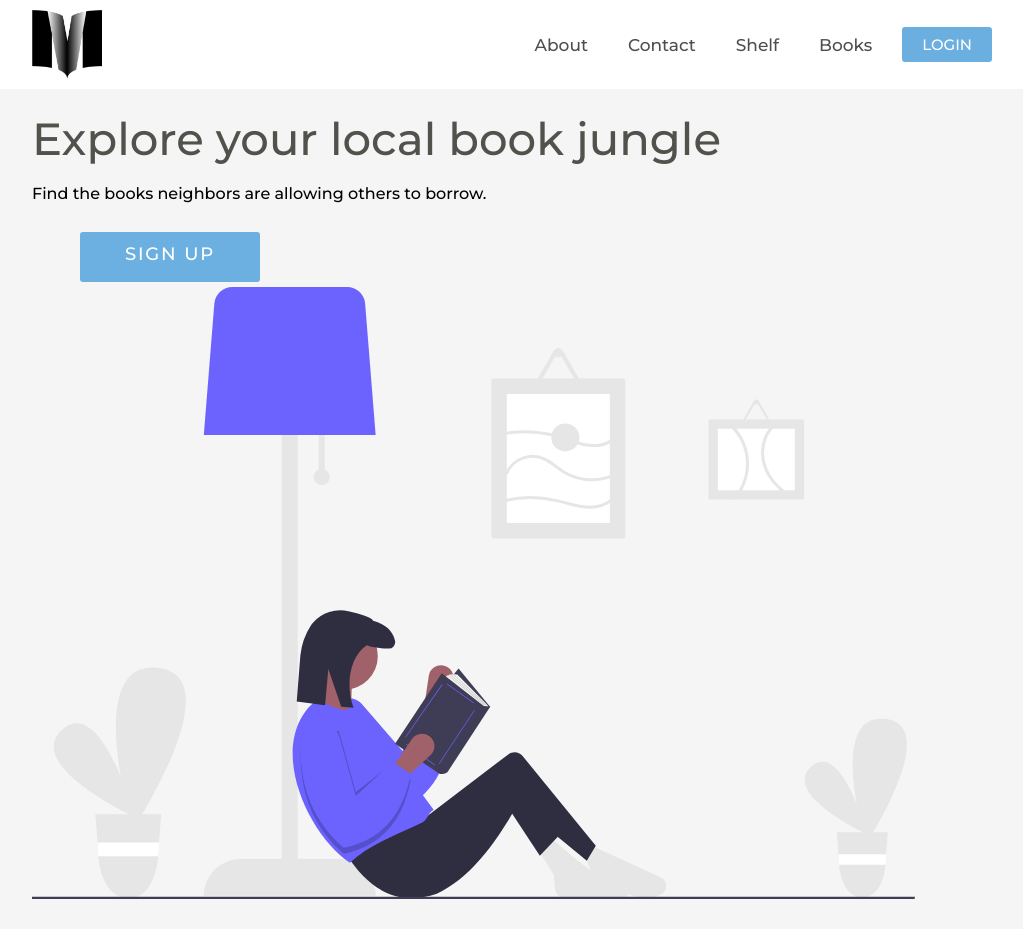
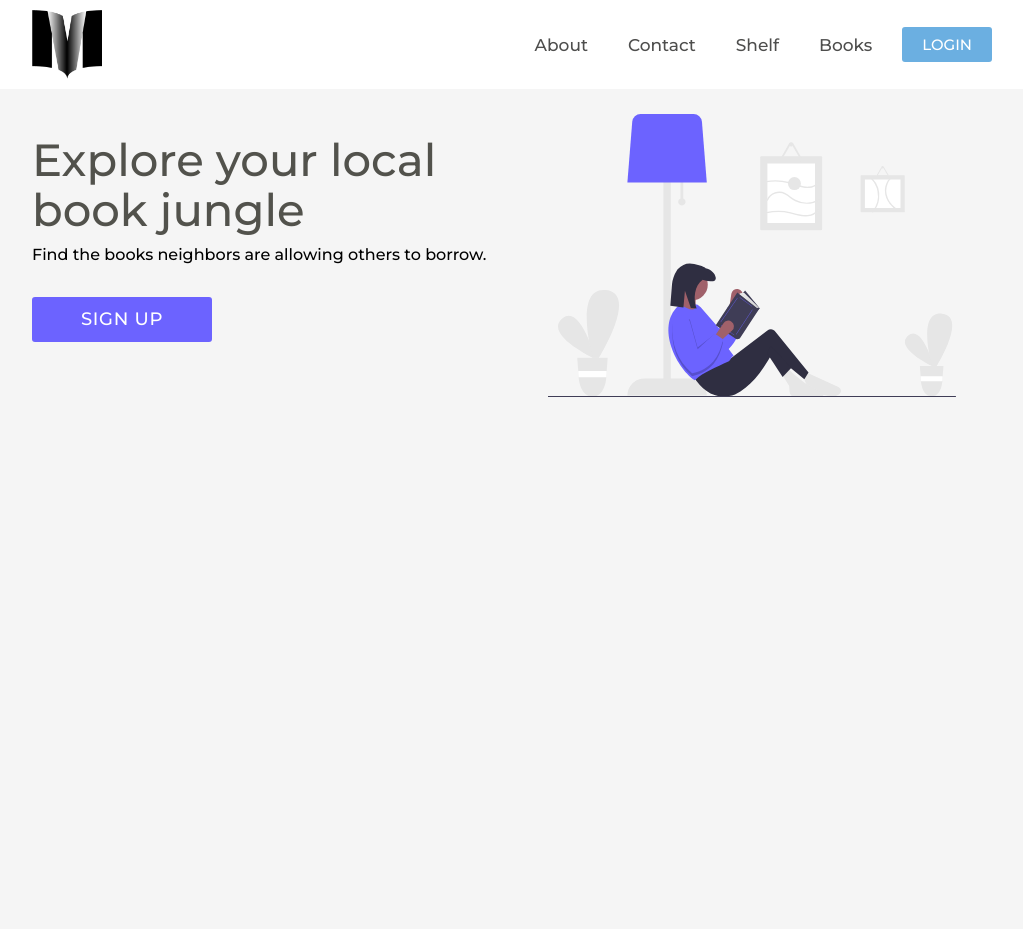
Before and after one commit to Neighborhood-Library/FrontEnd, a React (Create React App) app: page / in a window 1280 px wide. Shown: the whole page, without its empty margins (128-1151 px from the left). After the commit the page ends 800 px from the top, so only its background shows below. Built offline with nearby package versions, Linux system fonts and the light colour scheme; no server answers.

Commit message:
home page hero layout

```diff
--- a/src/components/chat/Input/Input.js
+++ b/src/components/chat/Input/Input.js
@@ -1,14 +1,15 @@
-import React, { useEffect, useState } from 'react';
-import { useParams } from 'react-router-dom';
+import React, { useState } from 'react';
+// import { useEffect } from 'react';
+// import { useParams } from 'react-router-dom';
 // import io from 'socket.io-client';
-import Axios from 'axios';
+// import Axios from 'axios';
 import './Input.css';
 
 // const socket = io(process.env.REACT_APP_REQ_URL);
 
 const Input = ({ setMessages, messages, transaction }) => {
   const [message, setMessage] = useState('');
-  const { user_id } = useParams();
+  // const { user_id } = useParams();
 
   const sendMessage = event => {
 		event.preventDefault();
@@ -24,23 +25,23 @@ const Input = ({ setMessages, messages, transaction }) => {
 		// }
   };
 
-  useEffect(() => {
-    async function getMessages() {
-      await Axios
-        .get(`${process.env.REACT_APP_REQ_URL}/api/message/tran/${transaction.id}`, {withCredentials: true})
-        .then(resp => {
-          setMessages(resp.data);
-        })
-        .catch(err => {
-          console.log(err);
-        });
-    }
+  // useEffect(() => {
+  //   async function getMessages() {
+  //     await Axios
+  //       .get(`${process.env.REACT_APP_REQ_URL}/api/message/tran/${transaction.id}`, {withCredentials: true})
+  //       .then(resp => {
+  //         setMessages(resp.data);
+  //       })
+  //       .catch(err => {
+  //         console.log(err);
+  //       });
+  //   }
 
-    // returned message from server
-		// socket.on('retMsg', getMessages);
+  //   // returned message from server
+	// 	// socket.on('retMsg', getMessages);
 
-    // socket.on('update', getMessages);
-  }, [message, messages, setMessages, transaction]);
+  //   // socket.on('update', getMessages);
+  // }, [message, messages, setMessages, transaction]);
 
   return (
     <form className='form'>
--- a/src/components/customButton/CustomButton.scss
+++ b/src/components/customButton/CustomButton.scss
@@ -18,16 +18,13 @@
 
 .sign-up {
 	color: #ffffff;
-	background-color: #6cb0e2;
+	background-color: #6c63ff;
 	font-size: 1.8rem;
 	transition-duration: 0.3s;
-	height: 5rem;
-	letter-spacing: 0.18rem;
-	width: 0.001px;
 
 	&:hover {
 		color: #ffffff;
-		background-color: #0b67a8;
+		background-color: #4540a5;
 		text-decoration: none;
 	}
 
--- a/src/components/landingPage/LandingPage.js
+++ b/src/components/landingPage/LandingPage.js
@@ -5,7 +5,7 @@ import CustomButton from '../customButton/CustomButton';
 export const LandingPage = () => {
 	return (
 		<div className='page-wrap'>
-			<section className="hero">
+			<section id="hero">
 				<div>
 					<h1 className='cta'>
 						Explore your local book jungle
--- a/src/components/landingPage/landing.scss
+++ b/src/components/landingPage/landing.scss
@@ -1,37 +1,60 @@
+#hero {
+	display: grid;
+	grid-template-columns: repeat(auto-fit, minmax(200px, 1fr));
+	align-items: center;
+
+	div {
+		text-align: left;
+		margin-bottom: 30px;
+
+		p {
+			margin-bottom: 30px;
+		}
+
+		@media (max-width: $phone) {
+			text-align: center;
+		}
+	}
+
+	img {
+		width: 85%;
+		margin: 0 auto;
+	}
+}
+
 .cta {
 	font-size: 4.5rem;
 	padding-bottom: 2%;
 	color: #52524c;
 
 	@media (max-width: $phone) {
-		width: 100%;
 		text-align: center;
-		line-height: normal;
-		margin-left: 0;
-		margin-top: 65%;
-		padding: 10%;
-		color: #fff;
 	}
 
 	@media (max-width: $medium-phone) {
-		margin-top: 65%;
 		font-size: 3rem;
 	}
 
 	@media (max-width: $medium-iphone) {
-		margin-top: 75%;
 		padding: 1rem;
 	}
 
 	@media (max-width: $small-phone) {
 		font-size: 3rem;
-		margin-top: 55%;
 	}
 }
 
 .sign-up {
-	margin-left: 5%;
-	width: 0.001%;
+
+	&.custom-button {
+
+		@media (max-width: $phone) {
+			margin: 0 auto;
+			min-width: 12rem;
+			padding: 0 2rem;
+			font-size: 1.5rem;
+		}
+	}
 
 	@media (max-width: $phone) {
 		width: 36%;
@@ -46,29 +69,7 @@
 	@media (max-width: $small-phone) {
 		width: 50%;
 	}
-}
 
-.sign-up {
-	&.custom-button {
-		@media (max-width: $medium-phone) {
-			min-width: 12rem;
-			padding: 0 2rem;
-			margin-left: 2.2rem;
-			font-size: 1.5rem;
-		}
-
-		@media (max-width: $medium-iphone) {
-			margin-left: 1.5rem;
-		}
-
-		@media (max-width: $small-phone) {
-			margin-left: 2.8rem;
-		}
-
-		@media (max-width: $small-iphone) {
-			margin-left: 1.9rem;
-		}
-	}
 }
 
 .landing-footer {
```
